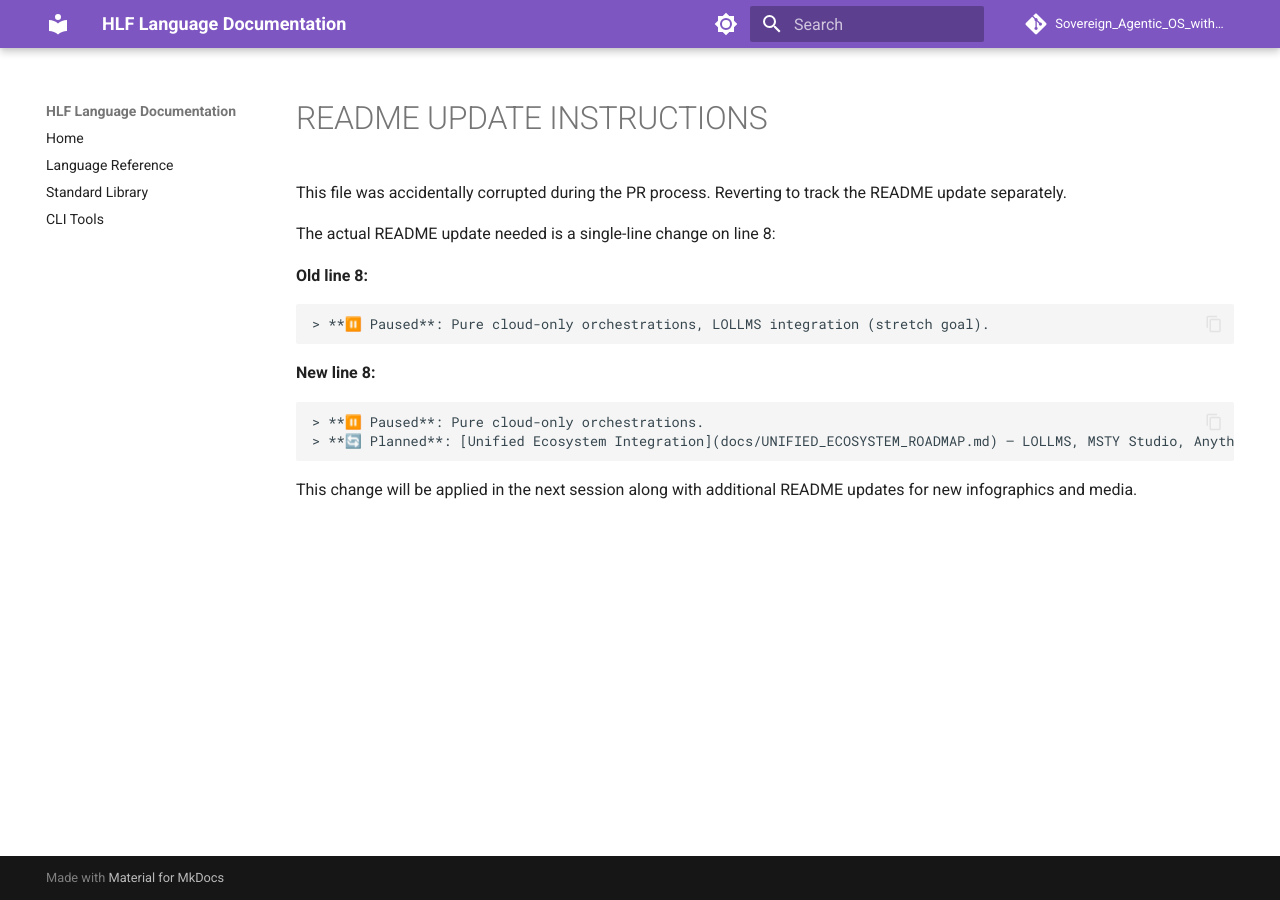
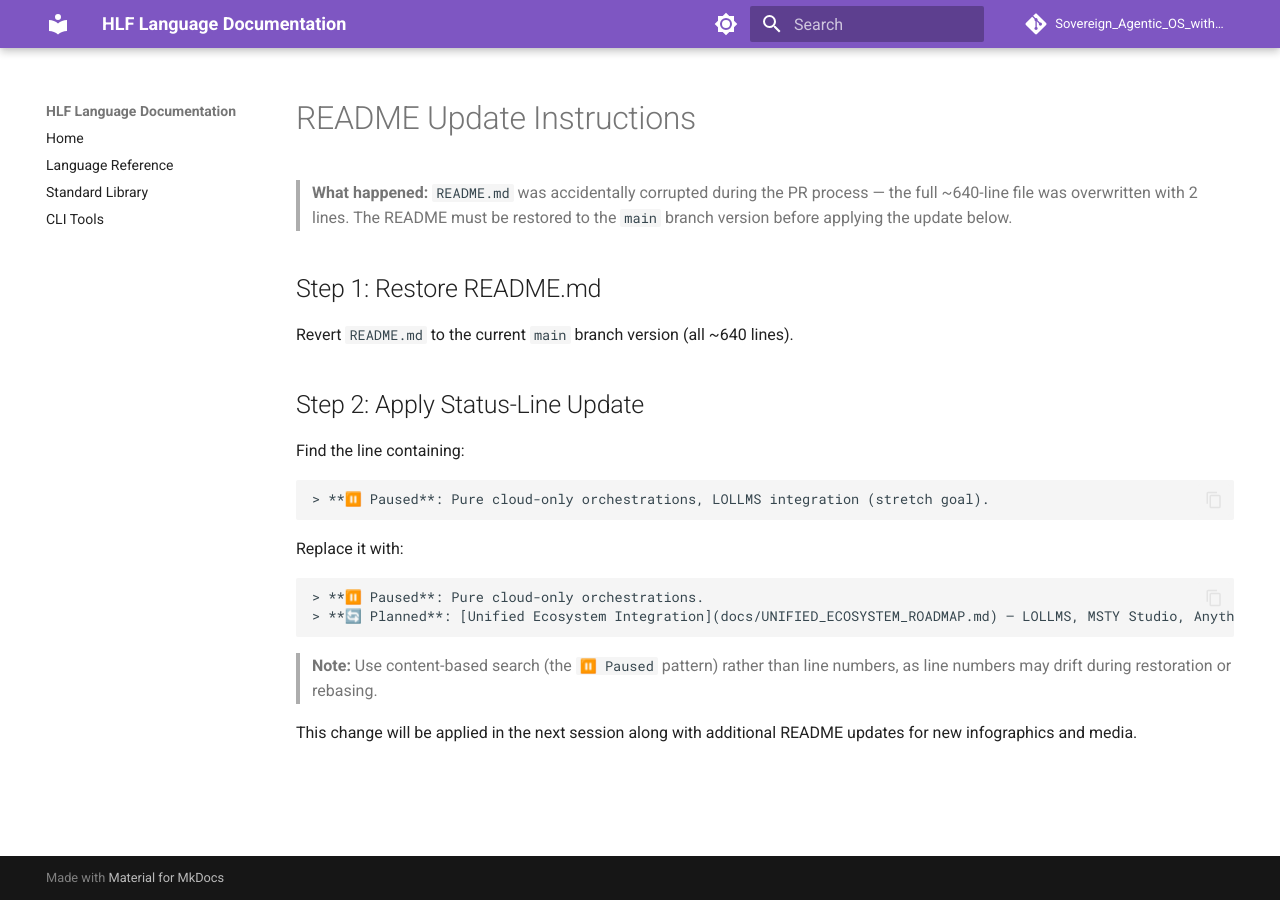
Before and after one commit to Grumpified-OGGVCT/Sovereign_Agentic_OS_with_HLF, an MkDocs documentation site: the page built from docs/README_UPDATE_INSTRUCTIONS.md, in a window 1280 px wide. Built offline with MkDocs 1.6.1 and Material for MkDocs 9.7.7, drawn with Linux system fonts in a browser that asks for light colours; comment, search, counter and statistics services are not loaded.

Commit message:
fix(docs): clarify README_UPDATE_INSTRUCTIONS — address Copilot review
- Specify "README.md was corrupted" instead of ambiguous "this file"
- Add explicit Step 1 (restore) and Step 2 (apply edit) structure
- Replace line-number reference with content-based search pattern
- Add note about line-number fragility during rebase

````diff
--- a/docs/README_UPDATE_INSTRUCTIONS.md
+++ b/docs/README_UPDATE_INSTRUCTIONS.md
@@ -1,16 +1,24 @@
-This file was accidentally corrupted during the PR process. Reverting to track the README update separately.
+# README Update Instructions
 
-The actual README update needed is a single-line change on line 8:
+> **What happened:** `README.md` was accidentally corrupted during the PR process — the full ~640-line file was overwritten with 2 lines. The README must be restored to the `main` branch version before applying the update below.
 
-**Old line 8:**
+## Step 1: Restore README.md
+
+Revert `README.md` to the current `main` branch version (all ~640 lines).
+
+## Step 2: Apply Status-Line Update
+
+Find the line containing:
 ```
 > **⏸️ Paused**: Pure cloud-only orchestrations, LOLLMS integration (stretch goal).
 ```
 
-**New line 8:**
+Replace it with:
 ```
 > **⏸️ Paused**: Pure cloud-only orchestrations.
 > **🔄 Planned**: [Unified Ecosystem Integration](docs/UNIFIED_ECOSYSTEM_ROADMAP.md) — LOLLMS, MSTY Studio, AnythingLLM, and user repos as HLF host functions via `CALL_HOST` opcode through the 6-gate pipeline.
 ```
 
+> **Note:** Use content-based search (the `⏸️ Paused` pattern) rather than line numbers, as line numbers may drift during restoration or rebasing.
+
 This change will be applied in the next session along with additional README updates for new infographics and media.
````
